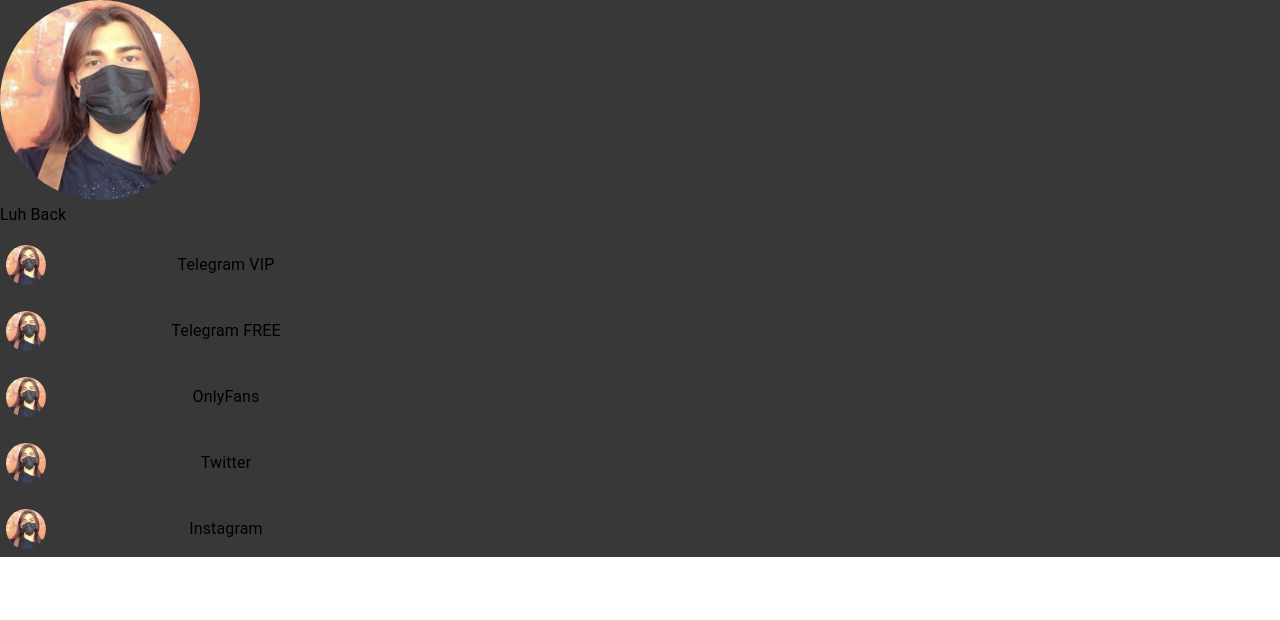
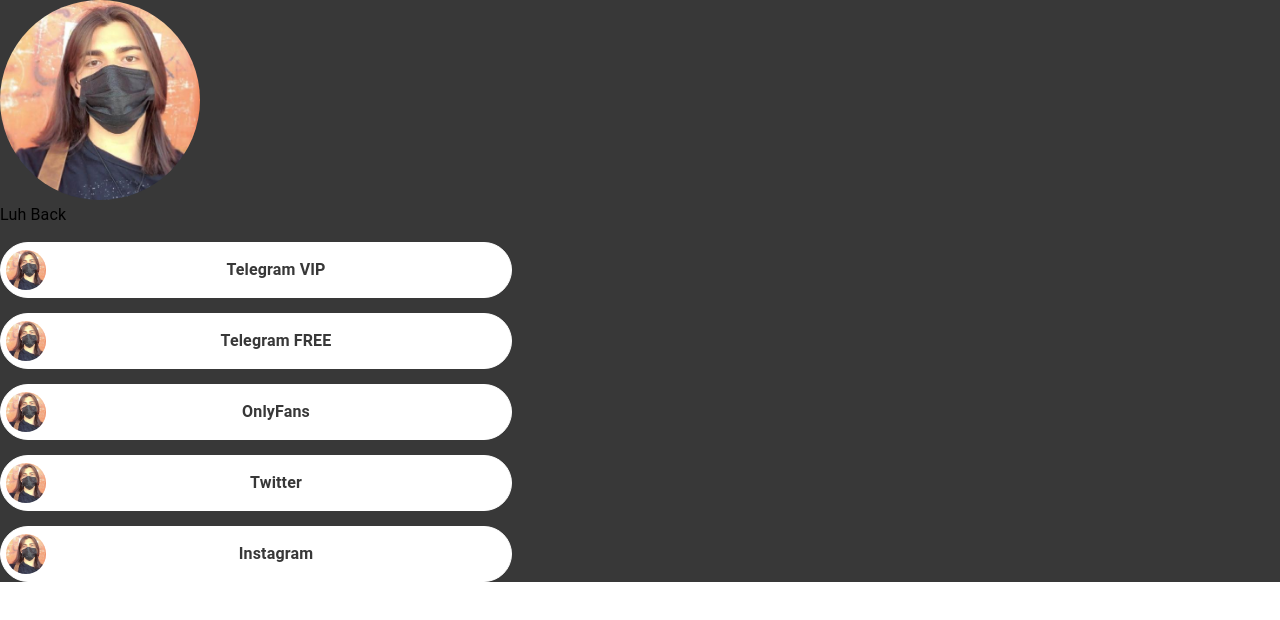
Before and after one commit to mentalitydark/luhback-site, a Next.js app: page /links in a window 1280 px wide. Shown: the top 620 px of the page. Built offline with nearby package versions, Linux system fonts and the light colour scheme.

Commit message:
Component Link

```diff
--- a/src/components/Pages/Links/Link/index.tsx
+++ b/src/components/Pages/Links/Link/index.tsx
@@ -1,6 +1,4 @@
-import { Box } from "@mui/material"
-
-import {Text, Img, Row} from './styles'
+import {Text, Img, Container} from './styles'
 
 interface LinkProps {
     text: string
@@ -10,9 +8,9 @@ interface LinkProps {
 
 export default function Link({text, image, alt}: LinkProps) {
     return (
-        <Row>
+        <Container>
             <Img src={image} alt={alt} width={40} height={40} />
             <Text>{text}</Text>
-        </Row>
+        </Container>
     )
 }
--- a/src/components/Pages/Links/Link/styles.ts
+++ b/src/components/Pages/Links/Link/styles.ts
@@ -4,6 +4,8 @@ import Image from "next/image";
 export const Text = styled(Typography)`
     flex: 1;
     text-align: center;
+    color: #383838;
+    font-weight: 600
 `
 
 export const Img = styled(Image)`
@@ -12,14 +14,15 @@ export const Img = styled(Image)`
     border-radius: 50%;
 `
 
-export const Row = styled(Box)`
+export const Container = styled(Box)`
     display: flex;
     flex-direction: row;
     align-items: center;
-    width: 400px;
-    border: 1px solid #383838;
+    border: 1px solid #fff;
     padding: 7px 5px;
-    margin: 10px 0;
+    margin: 15px 0;
     border-radius: 50px;
     cursor: pointer;
+    background-color: #fff;
+    width: clamp(300px, 100%, 500px);
 `
```
